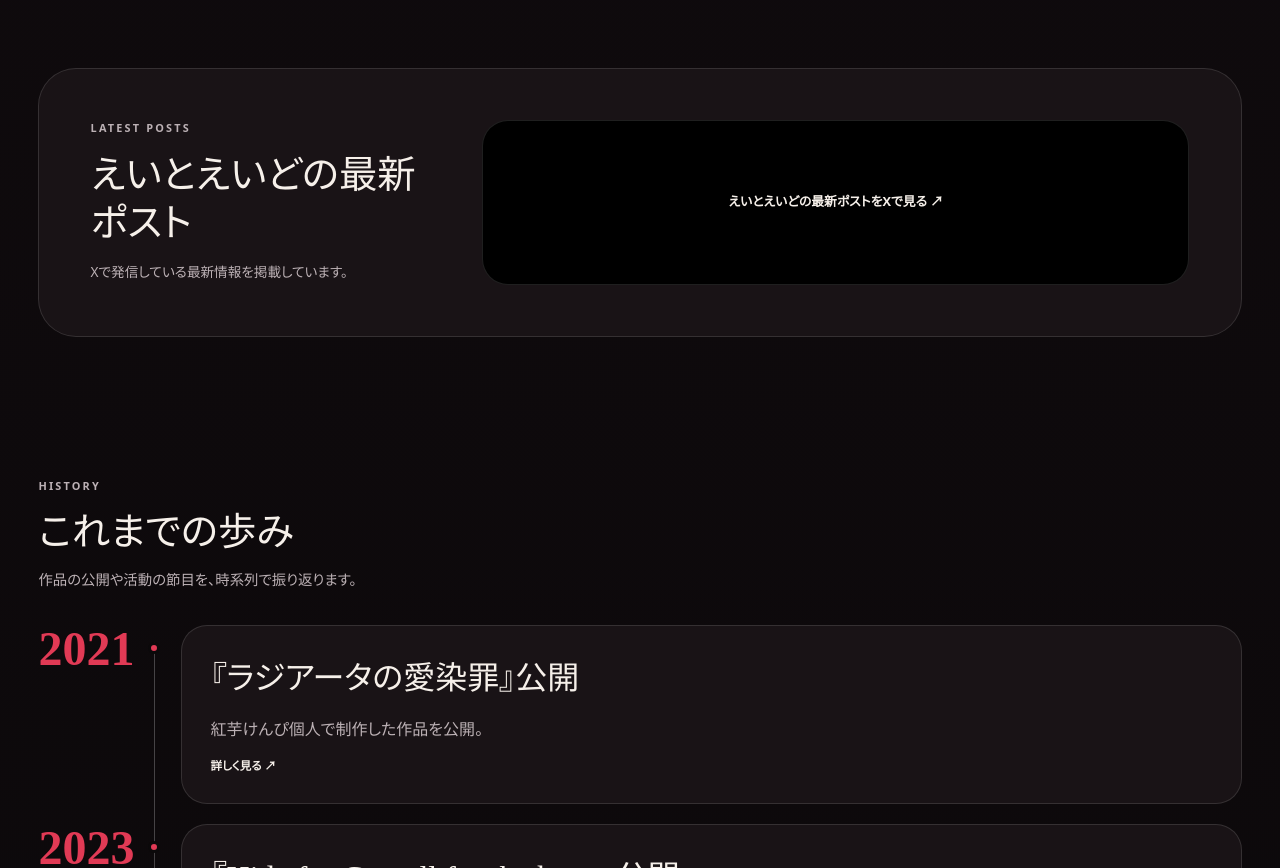
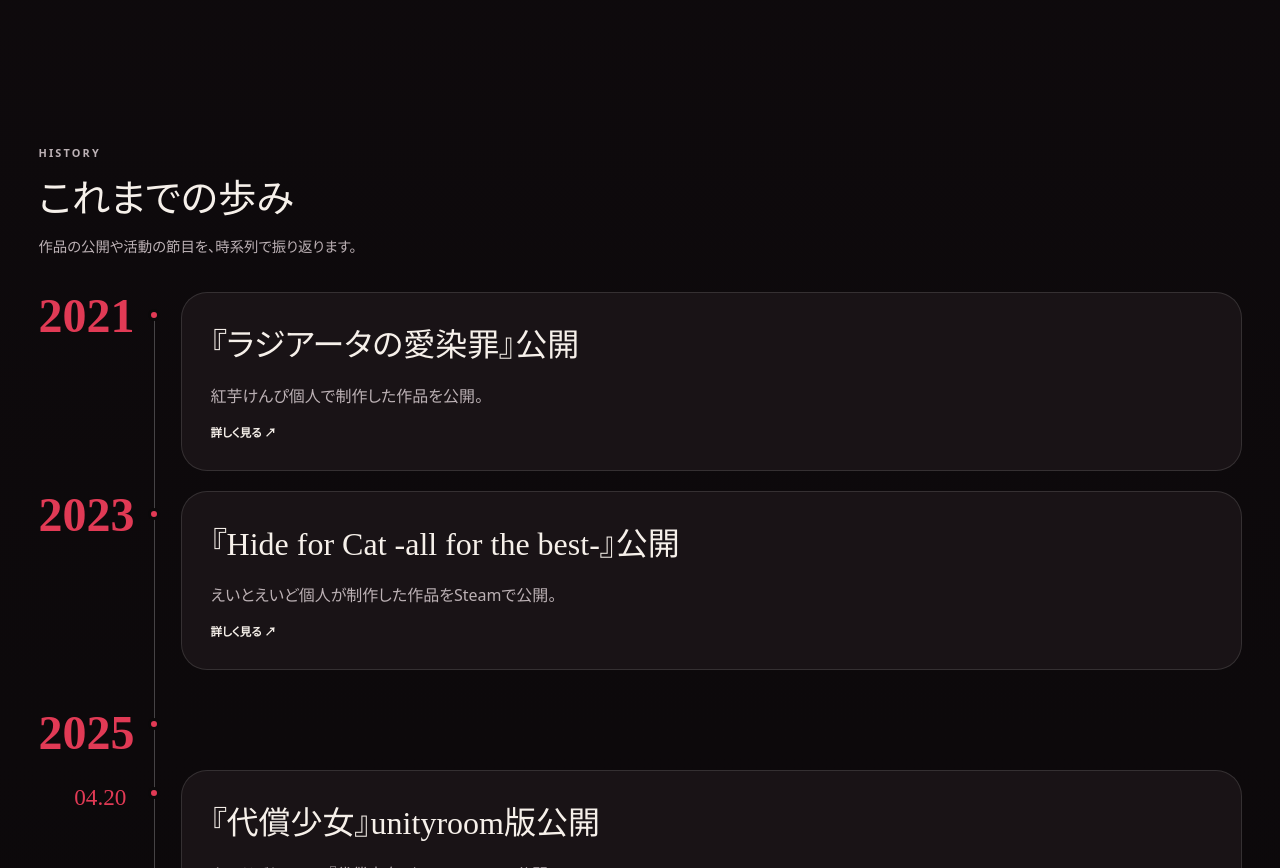
Before and after one commit to EightAID/eightaid.github.io, an Astro site: page / in a window 1280 px wide. Shown: the part 5091-5959 px from the top of the page. Built offline with nearby package versions, Linux system fonts and the light colour scheme; Astro itself is replaced by a stand-in of ours.

Commit message:
Xタイムライン埋め込みを削除

```diff
--- a/src/pages/index.astro
+++ b/src/pages/index.astro
@@ -86,16 +86,6 @@ const featuredProduct = products.find((product) => product.id === home.data.feat
         </div>
       </div>
     </div>
-    <div class="social-feed" data-social-members="えいとえいど">
-      <div class="social-feed-heading">
-        <p class="eyebrow">Latest Posts</p>
-        <h3>えいとえいどの最新ポスト</h3>
-        <p>Xで発信している最新情報を掲載しています。</p>
-      </div>
-      <div class="x-timeline-shell">
-        <a class="twitter-timeline" data-theme="dark" data-height="560" data-chrome="noheader nofooter transparent" data-dnt="true" href="https://x.com/AIDunity">えいとえいどの最新ポストをXで見る ↗</a>
-      </div>
-    </div>
   </section>
 
   <section id="history" class="history-section page-width section-space" aria-labelledby="history-title">
@@ -158,10 +148,9 @@ const featuredProduct = products.find((product) => product.id === home.data.feat
     articleCarousel?.dispatchEvent(new Event('carousel-refresh'))
   }))
 
-  const socialSection = document.querySelector<HTMLElement>('#socials')
-  const socialCarousel = socialSection?.querySelector<HTMLElement>('.social-carousel')
+  const socialCarousel = document.querySelector<HTMLElement>('.social-carousel')
   const socialFilterButtons = [...document.querySelectorAll<HTMLButtonElement>('[data-social-filter]')]
-  const socialItems = [...(socialSection?.querySelectorAll<HTMLElement>('[data-social-members]') ?? [])]
+  const socialItems = [...(socialCarousel?.querySelectorAll<HTMLElement>('[data-social-members]') ?? [])]
   socialFilterButtons.forEach((button) => button.addEventListener('click', () => {
     const selected = button.dataset.socialFilter ?? 'all'
     socialFilterButtons.forEach((item) => item.setAttribute('aria-pressed', String(item === button)))
@@ -172,5 +161,3 @@ const featuredProduct = products.find((product) => product.id === home.data.feat
     socialCarousel?.dispatchEvent(new Event('carousel-refresh'))
   }))
 </script>
-
-<script is:inline async src="https://platform.twitter.com/widgets.js" charset="utf-8"></script>
--- a/src/styles/global.css
+++ b/src/styles/global.css
@@ -168,12 +168,6 @@ button, summary { font: inherit; }
 .social-link-copy h3 { margin: .55rem 0 .65rem; font-family: var(--serif); font-size: clamp(1.5rem, 2.5vw, 2.4rem); font-weight: 500; }
 .social-link-copy > p { margin: 0; color: var(--paper-muted); font-size: .8rem; }
 .social-link-copy > span { margin-top: auto; padding-top: 1.5rem; font-size: .72rem; font-weight: 800; }
-.social-feed { display: grid; grid-template-columns: minmax(15rem, .65fr) minmax(20rem, 1.35fr); gap: clamp(1.5rem, 4vw, 4rem); margin-top: clamp(2.5rem, 5vw, 5rem); padding: clamp(1.5rem, 4vw, 3.5rem); border: 1px solid var(--line); border-radius: var(--radius-lg); background: var(--panel); }
-.social-feed[hidden] { display: none; }
-.social-feed-heading h3 { margin: .45rem 0 .8rem; font-family: var(--serif); font-size: clamp(1.8rem, 3vw, 3rem); font-weight: 500; line-height: 1.25; }
-.social-feed-heading > p:last-child { margin: 0; color: var(--paper-muted); font-size: .85rem; line-height: 1.8; }
-.x-timeline-shell { min-height: 10rem; overflow: hidden; border: 1px solid var(--line); border-radius: var(--radius); background: #000; }
-.x-timeline-shell > a { display: grid; min-height: 10rem; padding: 2rem; place-items: center; color: var(--paper); font-size: .8rem; font-weight: 800; text-align: center; }
 
 /* History */
 .timeline { position: relative; margin: 0; padding: 0; list-style: none; }
@@ -305,7 +299,6 @@ button, summary { font: inherit; }
   .feature-list { grid-template-columns: 1fr; }
   .feature-item { min-height: auto; }
   .member-grid { grid-template-columns: 1fr; }
-  .social-feed { grid-template-columns: 1fr; }
   .member-card > a { grid-template-columns: minmax(0, 1.05fr) minmax(15rem, .95fr); }
   .facts-strip dl { grid-template-columns: repeat(2, 1fr); }
   .narrative-section { grid-template-columns: 1fr; }
```
